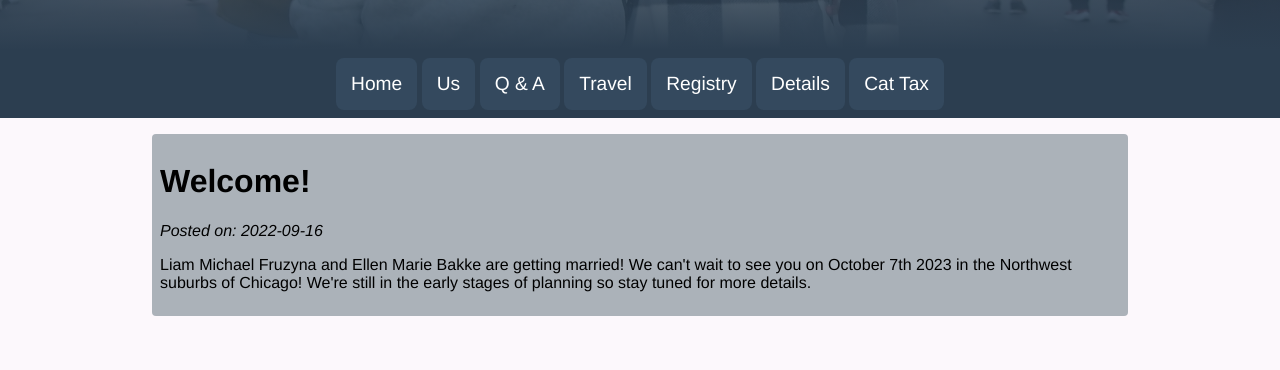
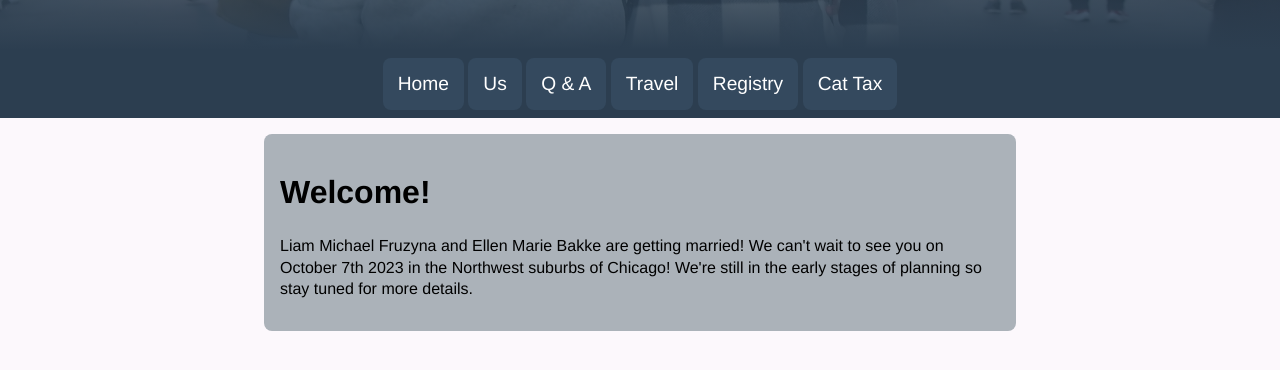
Before and after one commit to fruzyna/wedding-site, a plain HTML site: page index.html in a window 1280 px wide. Shown: the part 590-960 px from the top of the page. Drawn offline with Linux system fonts and the light colour scheme.

Commit message:
Style improvements

```diff
--- a/index.html
+++ b/index.html
@@ -5,6 +5,7 @@
 		<title>Fruzyna-Bakke Wedding</title>
 		<meta name="theme-color" content="#662E6C">
 		<link rel="stylesheet" type="text/css" href="styles.css">
+		<meta name="viewport" content="width=device-width, initial-scale=1.0, maximum-scale=1.0, minimum-scale=1.0">
 		<script>
 			function getQueryVariable(variable) {
 				var query = window.location.search.substring(1)
@@ -37,10 +38,10 @@
 								if (post.content_src) {
 									const reponse = await fetch(post.content_src)
 									const text = await reponse.text()
-									posts_html += `<div class="card"><h1><a class="card_title" href="?page=${page}&date=${post.date}&title=${post.title}">${post.title}</a></h1><p><i><a class="card_title" href="?page=${page}&date=${post.date}">Posted on: ${post.date}</a>${link}</i></p><p id="${post.content_src}">${text}</p></div>`
+									posts_html += `<div class="card"><h1><a class="card_title" href="?page=${page}&date=${post.date}&title=${post.title}">${post.title}</a></h1><p><i>${link}</i></p><p id="${post.content_src}">${text}</p></div>`
 								}
 								else {
-									posts_html += `<div class="card"><h1><a class="card_title" href="?page=${page}&date=${post.date}&title=${post.title}">${post.title}</a></h1><p><i><a class="card_title" href="?page=${page}&date=${post.date}">Posted on: ${post.date}</a>${link}</i></p><p>${post.content.join('\n')}</p></div>`
+									posts_html += `<div class="card"><h1><a class="card_title" href="?page=${page}&date=${post.date}&title=${post.title}">${post.title}</a></h1><p><i>${link}</i></p><p>${post.content.join('\n')}</p></div>`
 								}
 								++posts
 							}
@@ -130,7 +131,6 @@
 			<span class="link"><a href="?page=qa#right-content">Q & A</a></span>
 			<span class="link"><a href="?page=travel#right-content">Travel</a></span>
 			<span class="link"><a href="?page=registry#right-content">Registry</a></span>
-			<span class="link"><a href="?page=details#right-content">Details</a></span>
 			<span class="link"><a href="?page=cat#right-content">Cat Tax</a></span>
 	    </div>
 	    <div id="right-content"></div>
--- a/styles.css
+++ b/styles.css
@@ -57,7 +57,6 @@ html, body {
 #right-top {
 	width: 100%;
 	padding-top: 8px;
-	padding-bottom: 8px;
 	background-color: #2C3E50;
 	text-align: center;
 	top: 0;
@@ -69,6 +68,7 @@ html, body {
 	vertical-align: middle;
 	background-color: #34495E;
 	border-radius: 8px;
+	margin-bottom: 8px;
 }
 
 .link:hover {
@@ -103,11 +103,12 @@ html, body {
 
 .card {
 	margin: auto;
-	padding: 8px;
+	padding: 16px;
 	background-color: #ABB2B9;
-	border-radius: 4px;
+	border-radius: 8px;
 	margin-top: 8px;
-	max-width: 960px;
+	max-width: 720px;
+	line-height: 1.33;
 }
 
 .card_title {
@@ -135,3 +136,7 @@ html, body {
 	color: white;
 	text-decoration: none;
 }
+
+.highlight {
+	background-color: #5C2C35;
+}
```
